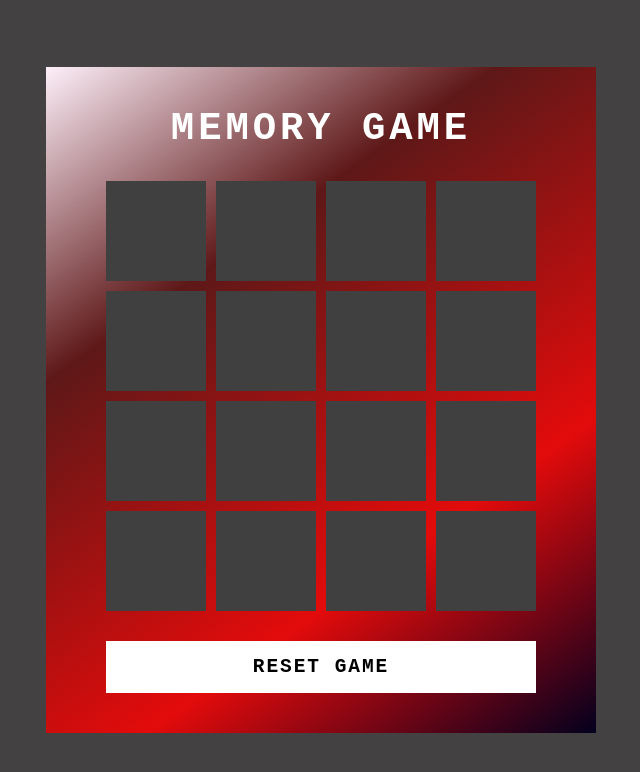
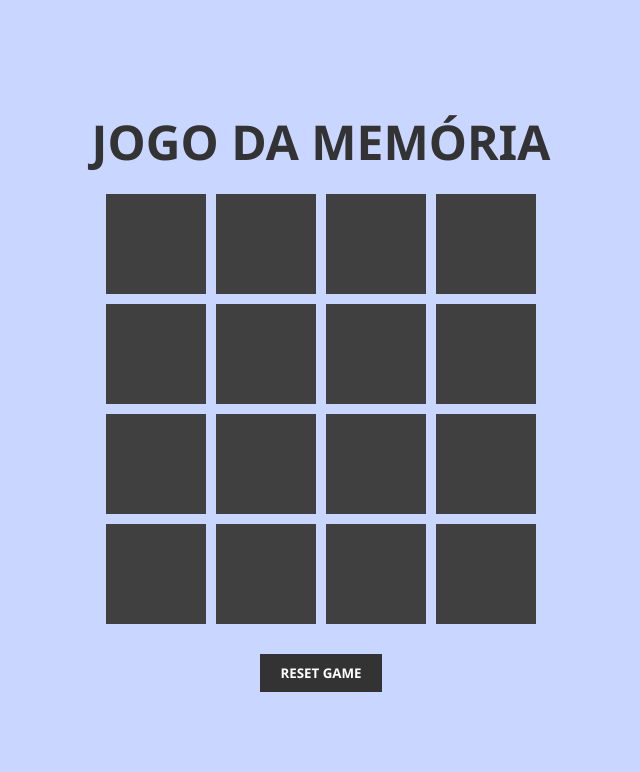
Before and after one commit to alancostaoliveira/memory-game, a plain HTML site: page index.html in a window 1280 px wide. Shown: the whole page, without its empty margins (319-959 px from the left). Drawn offline with Linux system fonts and the light colour scheme.

Commit message:
feat: projeto inicial do jogo da memória com lógica de embaralhamento e estilo 3D

```diff
--- a/index.html
+++ b/index.html
@@ -1,22 +1,25 @@
 <!doctype html>
-<html lang="en">
+<html lang="pt-br">
   <head>
     <meta charset="UTF-8" />
     <meta name="viewport" content="width=device-width, initial-scale=1.0" />
-    <title>Memory Game</title>
-    <link rel="stylesheet" href="./src/styles/reset.css" />
-    <link rel="stylesheet" href="./src/styles/main.css" />
+    <title>Jogo da Memória</title>
+    <!-- Importação dos estilos -->
+    <link rel="stylesheet" href="src/styles/reset.css" />
+    <link rel="stylesheet" href="src/styles/main.css" />
   </head>
-
   <body>
     <div class="container">
-      <h2>MEMORY GAME</h2>
+      <h2>Jogo da Memória</h2>
+      <!-- Container principal onde as cartas serão geradas dinamicamente -->
       <div class="game"></div>
+      <!-- Botão de reset para reiniciar a partida -->
       <button class="reset" onclick="window.location.reload()">
         RESET GAME
       </button>
     </div>
 
-    <script src="./src/scripts/engine.js" defer></script>
+    <!-- Importação da lógica do jogo -->
+    <script src="src/scripts/engine.js" defer></script>
   </body>
 </html>
--- a/src/scripts/engine.js
+++ b/src/scripts/engine.js
@@ -1,58 +1,71 @@
+// Array de emojis que serão duplicados para formar os pares
 const emojis = [
+  '🐶',
+  '🐶',
   '🐱',
   '🐱',
-  '🦝',
-  '🦝',
+  '🐭',
+  '🐭',
+  '🐹',
+  '🐹',
+  '🐰',
+  '🐰',
   '🦊',
   '🦊',
-  '🐶',
-  '🐶',
-  '🐵',
-  '🐵',
-  '🦁',
-  '🦁',
-  '🐯',
-  '🐯',
-  '🐮',
-  '🐮',
+  '🐻',
+  '🐻',
+  '🐼',
+  '🐼',
 ];
+
+// Array auxiliar para armazenar as cartas abertas no momento
 let openCards = [];
 
-let shuffleEmojis = emojis.sort(() => (Math.random() > 0.5 ? 2 : -1));
+// Embaralhamento utilizando o método sort com valor randômico
+let shuffleEmojis = emojis.sort(() => Math.random() - 0.5);
 
+// Loop para criar os elementos das cartas no HTML dinamicamente
 for (let i = 0; i < emojis.length; i++) {
   let box = document.createElement('div');
   box.className = 'item';
   box.innerHTML = shuffleEmojis[i];
-  box.onclick = handleClick;
+  box.onclick = handleClick; // Atribui a função de clique
   document.querySelector('.game').appendChild(box);
 }
 
+// Função executada ao clicar em uma carta
 function handleClick() {
-  if (openCards.length < 2) {
+  // Evita abrir mais de 2 cartas simultaneamente ou a mesma carta duas vezes
+  if (openCards.length < 2 && !this.classList.contains('boxOpen')) {
     this.classList.add('boxOpen');
     openCards.push(this);
   }
 
+  // Se duas cartas estiverem abertas, verifica se são iguais
   if (openCards.length == 2) {
     setTimeout(checkMatch, 500);
   }
-
-  console.log(openCards);
 }
 
+// Função para verificar se os pares coincidem
 function checkMatch() {
   if (openCards[0].innerHTML === openCards[1].innerHTML) {
+    // Se forem iguais, adiciona a classe de sucesso
     openCards[0].classList.add('boxMatch');
     openCards[1].classList.add('boxMatch');
   } else {
+    // Se forem diferentes, fecha as cartas removendo a classe
     openCards[0].classList.remove('boxOpen');
     openCards[1].classList.remove('boxOpen');
   }
 
+  // Limpa o array para a próxima jogada
   openCards = [];
 
+  // Verifica se todas as cartas foram combinadas para declarar vitória
   if (document.querySelectorAll('.boxMatch').length === emojis.length) {
-    alert('Você venceu !');
+    setTimeout(() => {
+      alert('Você venceu! Parabéns!');
+    }, 500);
   }
 }
--- a/src/styles/main.css
+++ b/src/styles/main.css
@@ -1,94 +1,78 @@
-body {
-  display: flex;
-  justify-content: center;
-  align-items: center;
-  min-height: 100vh;
-  background: #434142;
-  user-select: none;
-}
-
+/* Estilização do container principal para centralizar o conteúdo */
 .container {
-  position: relative;
   display: flex;
   flex-direction: column;
+  align-items: center;
   justify-content: center;
-  align-items: center;
-  gap: 30px;
-  background: linear-gradient(
-    325deg,
-    #03001e 0%,
-    #e30b0b 30%,
-    #5e1818 70%,
-    #fdeff9 100%
-  );
-  padding: 40px 60px;
+  min-height: 100vh;
 }
 
 h2 {
   font-size: 3em;
-  color: #fff;
+  margin-bottom: 20px;
+  color: #333;
   text-transform: uppercase;
-  letter-spacing: 0.1em;
 }
 
-.reset {
-  padding: 15px 20px;
-  width: 100%;
-  color: #000;
-  background-color: #fff;
-  border: none;
-  font-size: 1.5em;
-  letter-spacing: 0.1em;
-  text-transform: uppercase;
-  cursor: pointer;
-  font-weight: 600;
-}
-
-.reset:focus {
-  color: #c70707;
-  background-color: #262809;
-}
-
+/* Grid do jogo: 4 colunas para organizar as 16 cartas */
 .game {
   width: 430px;
   height: 430px;
   display: flex;
   flex-wrap: wrap;
   gap: 10px;
-  transform-style: preserve-3d;
-  perspective: 500px;
 }
 
+/* Estilização individual de cada carta (item) */
 .item {
-  position: relative;
   width: 100px;
   height: 100px;
   display: flex;
   align-items: center;
   justify-content: center;
   background-color: #fff;
-
   font-size: 3em;
-  transform: rotateY(180deg);
-  transition: 0.25s;
+  cursor: pointer;
+  user-select: none;
+  position: relative;
+  transform-style: preserve-3d;
+  transition: transform 0.5s;
+  perspective: 1000px; /* Perspectiva individual para cada carta */
 }
 
+/* Esconde o emoji inicialmente através de uma camada visual */
 .item::after {
   content: '';
   position: absolute;
   inset: 0;
-  background: #404040;
-  /* opacity: 0.85; */
-  transition: 0.25s;
+  background-color: #404040;
+  transition: transform 0.5s;
   transform: rotateY(0deg);
   backface-visibility: hidden;
 }
 
-.item.boxOpen {
-  transform: rotateY(0deg);
+/* Quando a carta é aberta ou combinada, removemos a "capa" girando-a */
+.item.boxOpen::after,
+.item.boxMatch::after {
+  transform: rotateY(180deg);
 }
 
-.boxOpen::after,
-.boxMatch::after {
-  transform: rotateY(180deg);
+/* Estilo para cartas que já formaram par */
+.item.boxMatch {
+  background-color: #8fdf8f;
 }
+
+/* Estilização do botão de reset */
+.reset {
+  margin-top: 30px;
+  padding: 10px 20px;
+  font-weight: bold;
+  background-color: #333;
+  color: white;
+  border: none;
+  cursor: pointer;
+}
+
+.reset:hover {
+  background-color: #555;
+}
--- a/src/styles/reset.css
+++ b/src/styles/reset.css
@@ -1,7 +1,11 @@
+/* Reset padrão para remover margens e paddings nativos do navegador */
 * {
   margin: 0;
   padding: 0;
-  outline: none;
   box-sizing: border-box;
-  font-family: monospace;
+  font-family: 'Segoe UI', Tahoma, Geneva, Verdana, sans-serif;
 }
+
+body {
+  background-color: #c9d6ff; /* Cor de fundo suave */
+}
```
Also changed, not shown: 2 other files.
